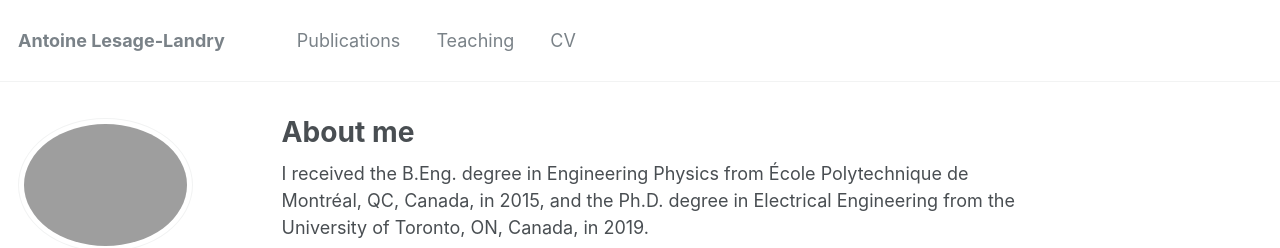
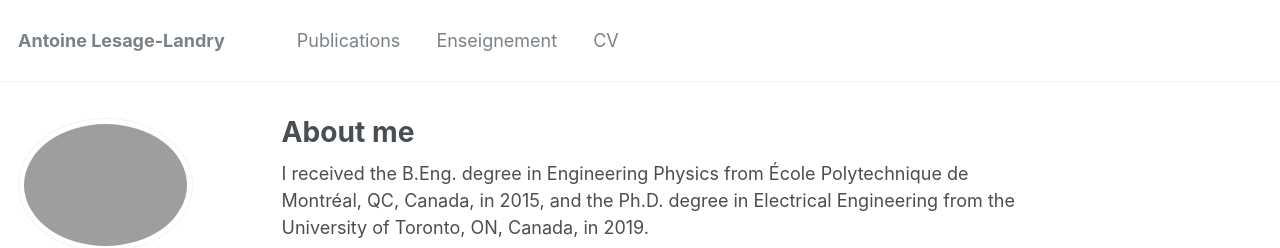
Before and after one commit to alesagelandry/fr, a Jekyll site: the page built from _pages/about.md, in a window 1280 px wide. Shown: the top 248 px of the page. Built offline with Jekyll 4.4.1, drawn with Linux system fonts in a browser that asks for light colours.

Commit message:
Update navigation.yml

```diff
--- a/_data/navigation.yml
+++ b/_data/navigation.yml
@@ -3,7 +3,7 @@ main:
   - title: "Publications"
     url: /publications/
 
-  - title: "Teaching"
+  - title: "Enseignement"
     url: /teaching/
 
   - title: "CV"
```
